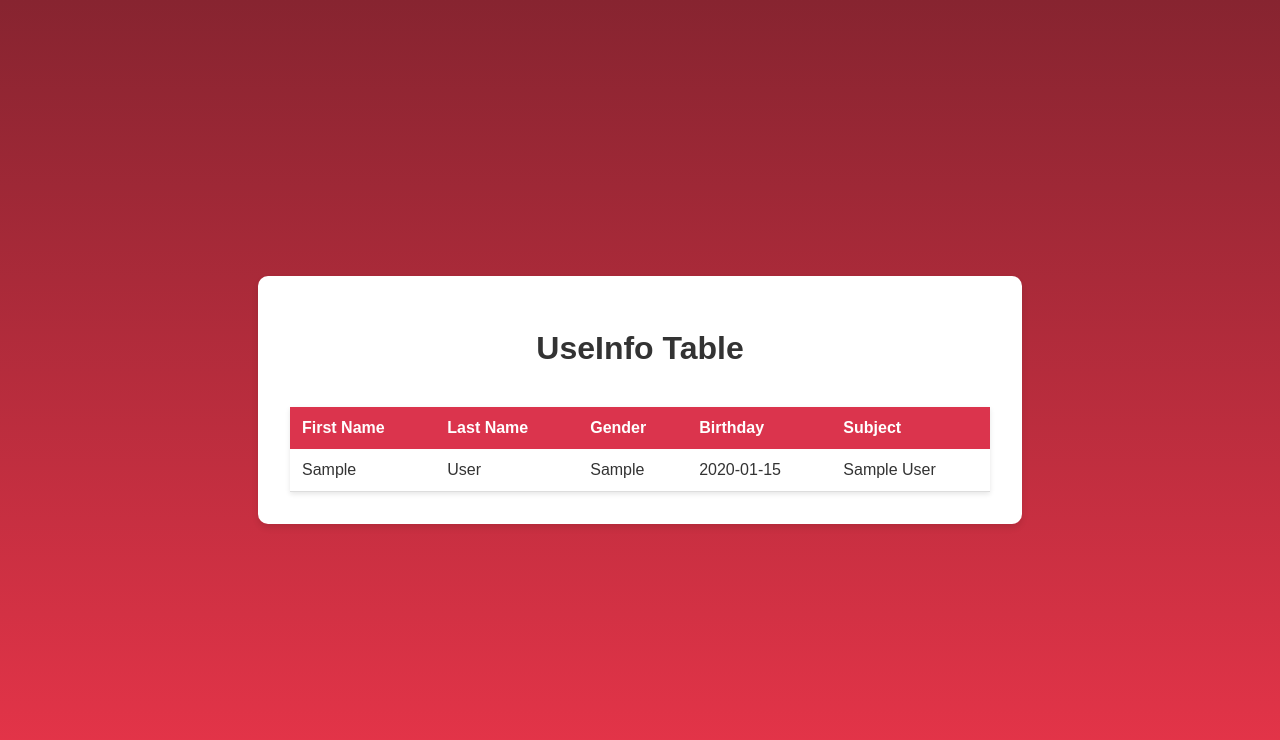
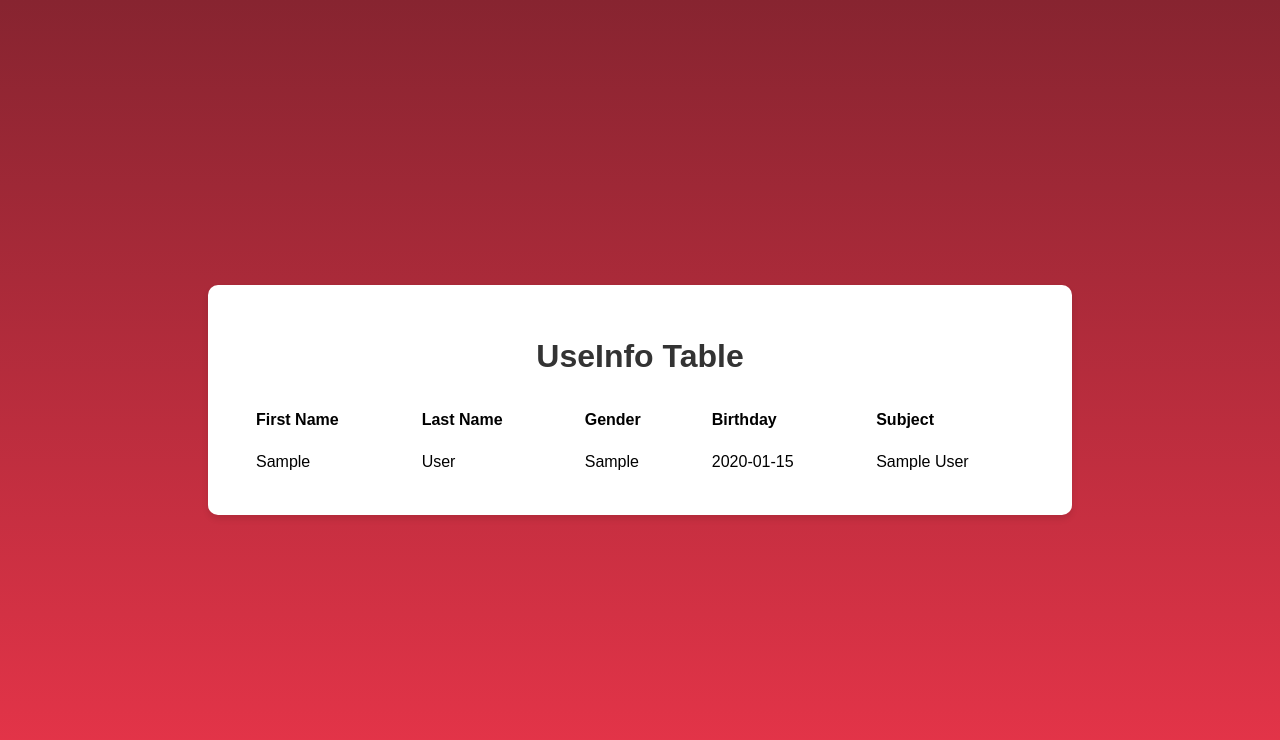
Before and after one commit to netdy/railsByNetdy, a Rails app: page /page in a window 1280 px wide. Shown: the top 740 px of the page. Run offline with Rails 7, Linux system fonts and the light colour scheme; the visitor is signed in with stand-in values (Sample User, id 1); tables that the repository leaves empty hold one stand-in row (values such as "Sample post"); some libraries are stand-ins or nearby versions.

Commit message:
decorate : style for table

```diff
--- a/app/assets/stylesheets/application.css
+++ b/app/assets/stylesheets/application.css
@@ -127,35 +127,44 @@ input[type="submit"]:hover {
     border-radius: 10px;
     box-shadow: 0 4px 6px rgba(0, 0, 0, 0.1);
     width: 100%;
-    max-width: 700px;
-    transition: all 0.3 ease;
+    max-width: 800px;
+    transition: all 0.3s ease;
     display: flex;
     flex-direction: column;
     margin: auto;
 }
 
-    .user-info-table {
+.table-container {
+    overflow-x: auto;
+}
+
+table {
     width: 100%;
     border-collapse: collapse;
-    margin-top: 1rem;
-    box-shadow: 0 2px 5px rgba(0, 0, 0, 0.1);
-    background-color: #ffffff;
+    min-width: 600px;
 }
 
-  .table-header {
-    background-color: #db344d;
-    color: #ffffff;
-    padding: 0.75rem;
+th, td {
+    font-size: 1rem;
     text-align: left;
+    padding: 0.75rem 1rem;
+}
+
+th {
+    background-color: var(--background-color);
     font-weight: bold;
 }
 
-  .table-row:hover {
-    background-color: #e1e1e1;
+@media (max-width: 600px) {
+    .container-page {
+        padding: 1rem;
     }
 
-  .table-data {
-    padding: 0.75rem;
-    border-bottom: 1px solid #ddd;
-    color: #333;
+    .user-info-table {
+        font-size: 0.9rem;
     }
+
+    th, td {
+        padding: 0.5rem;
+    }
+}
--- a/app/views/page/index.html.erb
+++ b/app/views/page/index.html.erb
@@ -1,6 +1,7 @@
 <body>
     <div class="container-page">
 <h1 class="page-title">UseInfo Table</h1>
+<div class="table-container">
 <table class="user-info-table">
   <thead>
     <tr>
@@ -23,5 +24,6 @@
     <% end %>
   </tbody>
 </table>
-    </div>
+</div>
+</div>
 </body>
```
Lines whose indentation alone changed are shown as unchanged.
